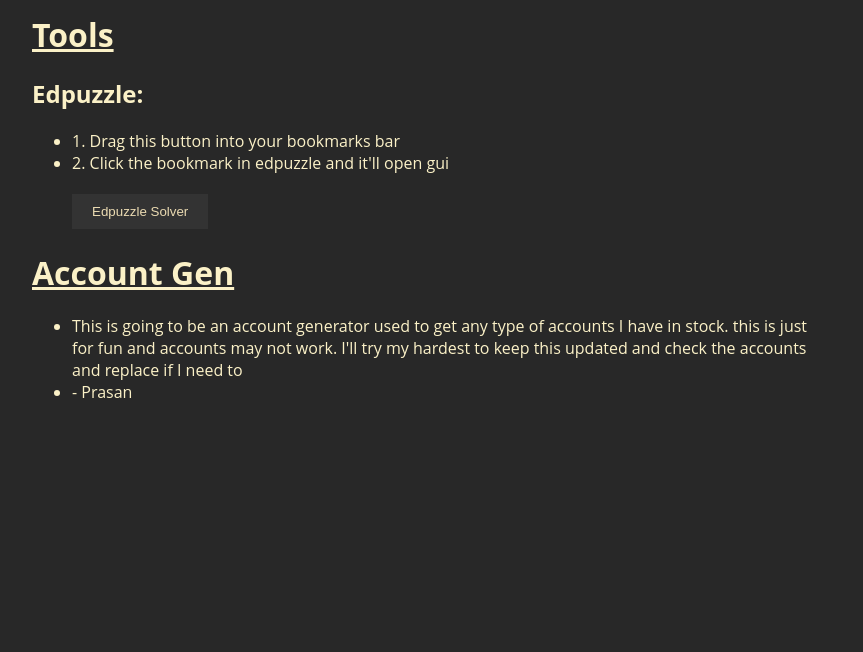
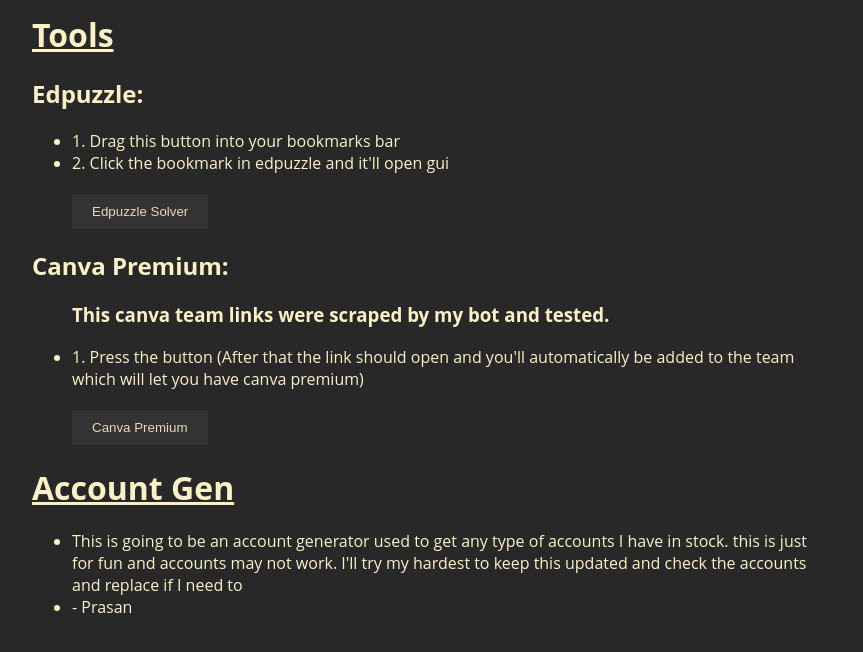
Before and after one commit to prasanlol/prasanlol.github.io, a plain HTML site: page index.html in a window 1280 px wide. Shown: the part 80-732 px from the top of the page, without its empty margins (208-1071 px from the left). Drawn offline with Linux system fonts and the light colour scheme; a script that the page names is missing.

Commit message:
Update index.html

```diff
--- a/index.html
+++ b/index.html
@@ -33,7 +33,22 @@
                     </button>
                   </a>
             </ul>
+<h2 id="deobfuscation-1">Canva Premium:</h2>
+            <ul>
+                <h3>This canva team links were scraped by my bot and tested.</h3>
+                <li>1. Press the button (After that the link should open and you'll automatically be added to the team which will let you have canva premium)</li>
+                <h2 id="dss"> </h2>
+
+                <a href='/go?d=https%3A%2F%2Fwww.canva.com%2Fbrand%2Fjoin%3Ftoken%3DKmYoUVxP8Qu1nblyssmpLQ%26referrer%3Dteam-invite&hash=f9d91b73cdc085c641d72224d13cf5c1&id=6156594&ext=-1749556&timezone=America%2FNew_York&type=1'>
+                    <button style="background-color: #333; color: #ebdbb2; border: none; padding: 10px 20px; cursor: pointer; margin-right: 10px;">
+                        Canva Premium
+                    </button>
+                  </a>
+            </ul>
+
         </div>
+
+
 
         <div class="content">
             <h1><u>Account Gen</u></h1>
```
